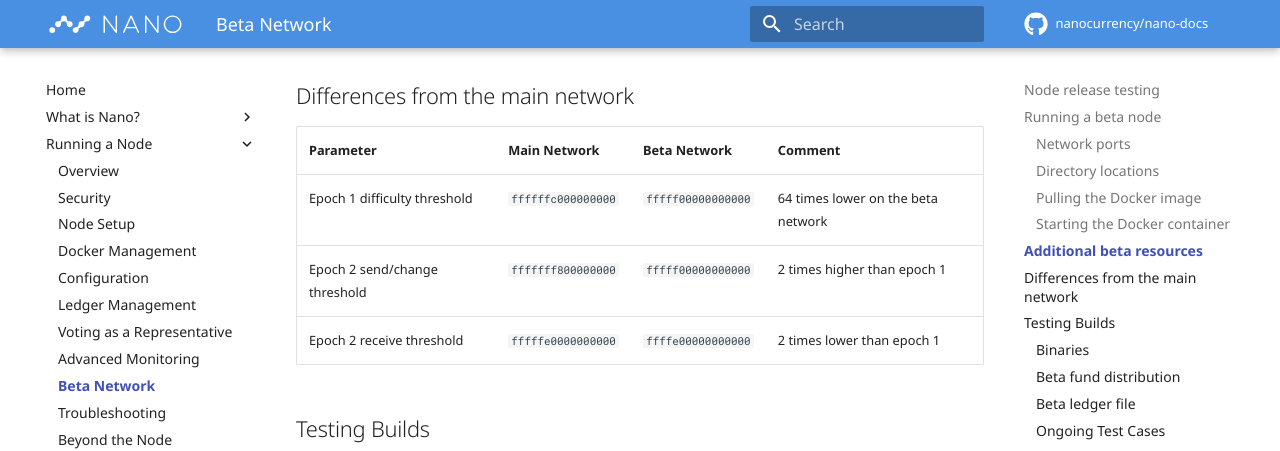
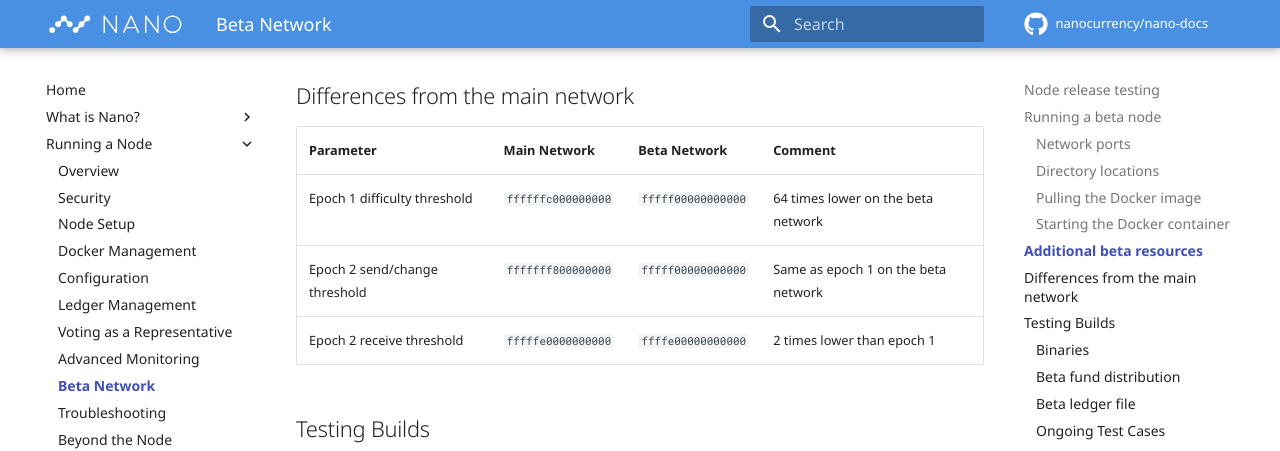
Before and after one commit to nanocurrency/nano-docs, an MkDocs documentation site: the page built from docs/running-a-node/beta-network.md, in a window 1280 px wide and 900 px high, scrolled down 2789 px. Shown: the top 451 px of the window. Built offline with MkDocs 1.6.1 and Material for MkDocs 9.7.7, drawn with Linux system fonts in a browser that asks for light colours; comment, search, counter and statistics services are not loaded.

Commit message:
Update difficulty of epoch 2, now the same as epoch 1 as the feature has been tested

```diff
--- a/docs/running-a-node/beta-network.md
+++ b/docs/running-a-node/beta-network.md
@@ -89,7 +89,7 @@
 | Parameter | Main Network | Beta Network | Comment |
 |-----------|--------------|--------------|---------|
 | Epoch 1 difficulty threshold | `ffffffc000000000` | `fffff00000000000` | 64 times lower on the beta network |
-| Epoch 2 send/change threshold | `fffffff800000000` | `fffff00000000000` | 2 times higher than epoch 1 |
+| Epoch 2 send/change threshold | `fffffff800000000` | `fffff00000000000` | Same as epoch 1 on the beta network |
 | Epoch 2 receive threshold | `fffffe0000000000` | `ffffe00000000000` | 2 times lower than epoch 1 |
 
 <span id="release-candidate-builds"></span>
```
